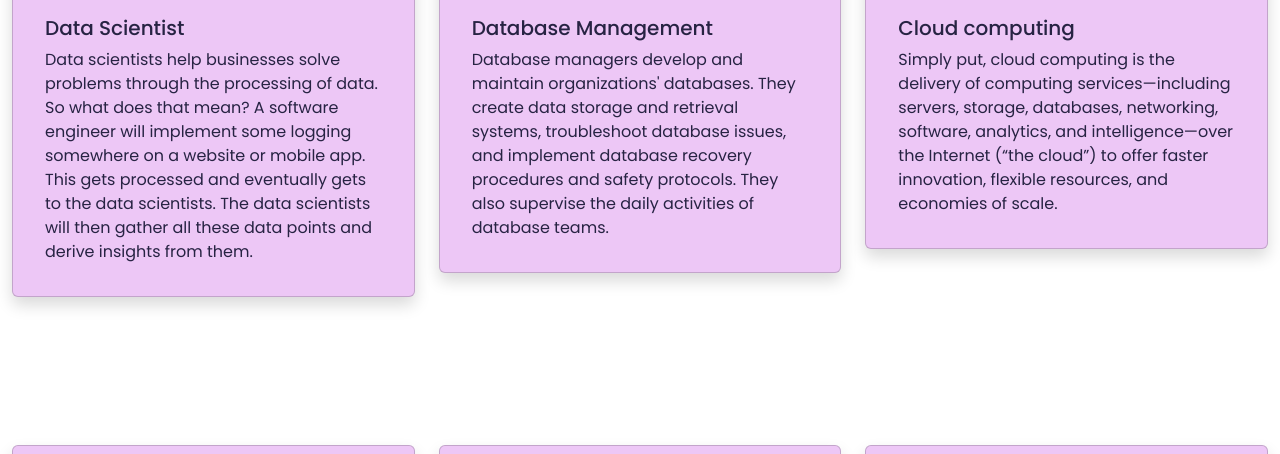
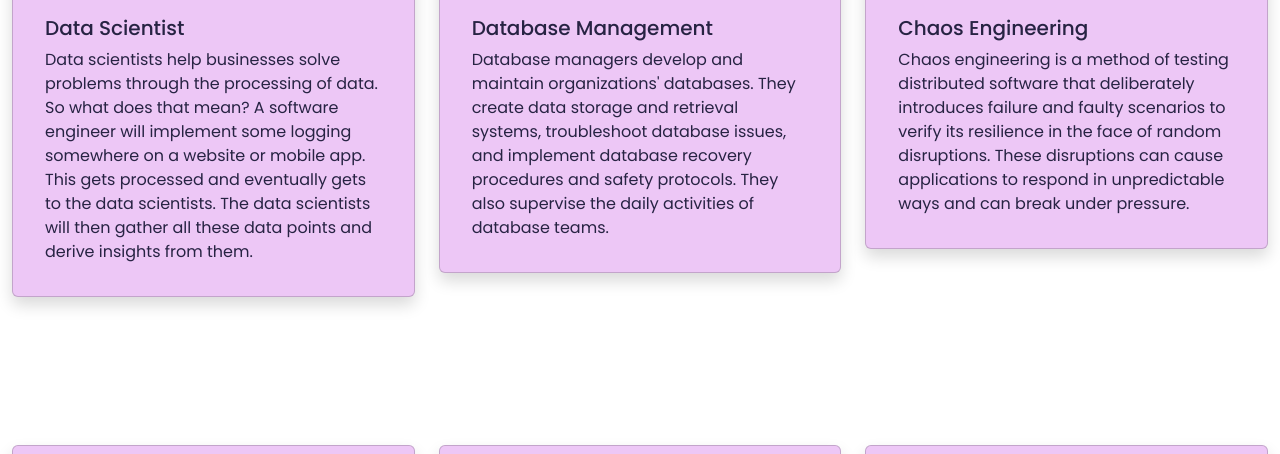
Before and after one commit to martin-mcinerney/gender-gap-2022, a Django app: page /career/ in a window 1280 px wide. Shown: the part 1691-2145 px from the top of the page. Run offline with Django 3.2, Linux system fonts and the light colour scheme; some libraries are stand-ins or nearby versions.

Commit message:
Fixed duplicate career path of cloud computing and replaced with chaos engineering career path card

```diff
--- a/templates/career.html
+++ b/templates/career.html
@@ -12,7 +12,8 @@
         </div>
         <div class="col-lg-6">
             <h1 class="display-5 fw-bold lh-1 mb-3">Career paths.</h1>
-            <p class="lead">The list of opportunities and careers is vst but here is a selection of the most popular career paths available
+            <p class="lead">The list of opportunities and careers is vst but here is a selection of the most popular
+                career paths available
                 in the Tech Industry.</p>
         </div>
     </div>
@@ -87,13 +88,14 @@
         </div>
         <div class="col-sm-4">
             <div class="card shadow p-3 mb-5 rounded">
-                <img src="https://images.pexels.com/photos/1181354/pexels-photo-1181354.jpeg?auto=compress&cs=tinysrgb&w=1260&h=750&dpr=1"
+                <img src="https://images.pexels.com/photos/7681494/pexels-photo-7681494.jpeg?auto=compress&cs=tinysrgb&w=1260&h=750&dpr=1"
                     class="card-img-top" alt="...">
                 <div class="card-body">
-                    <h5 class="card-title">Cloud computing</h5>
-                    <p class="card-text">Simply put, cloud computing is the delivery of computing services—including
-                        servers, storage, databases, networking, software, analytics, and intelligence—over the Internet
-                        (“the cloud”) to offer faster innovation, flexible resources, and economies of scale.</p>
+                    <h5 class="card-title">Chaos Engineering</h5>
+                    <p class="card-text">Chaos engineering is a method of testing distributed software that deliberately
+                        introduces failure and faulty scenarios to verify its resilience in the face of random
+                        disruptions. These disruptions can cause applications to respond in unpredictable ways and can
+                        break under pressure.</p>
                 </div>
             </div>
         </div>
```
